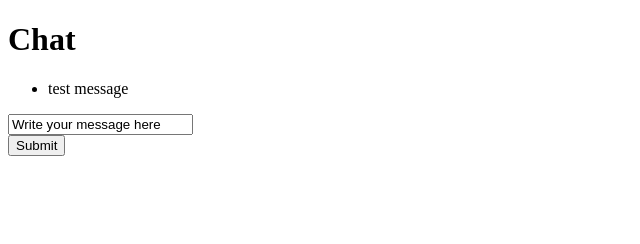
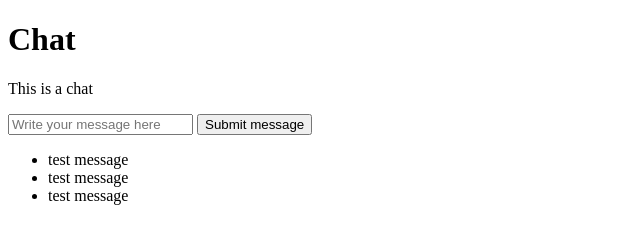
Before and after one commit to katarinatokolyova/chat-project, a plain HTML site: page index.html in a window 1280 px wide. Shown: the whole page, without its empty margins (0-640 px from the left). Drawn offline with Linux system fonts and the light colour scheme.

Commit message:
Now it works
Good job!

```diff
--- a/index.html
+++ b/index.html
@@ -7,58 +7,61 @@
   <title>Document</title>
 </head>
 <body>
-  <script type="text/javascript" src="app.js" charset="utf-8"></script>
+  <h1>Chat</h1>
 
-  <h1>Chat</h1>
-  <div class="container">
-    <!-- Chat Window -->
-    <ul id = "chatWindow">
-      <li>test message</li>
-    </ul>
+  <p>This is a chat</p>
 
-    <!-- Message Form -->
-    <form id="chatForm" action="index.html" method="post">
-      <input id="newMessage" type="text" value="Write your message here">
-      </br>
-      <input id="submitButton" type="submit" value="Submit">
-    </form>
-  </div>
+  <!-- Message Form -->
+  <form id="chatForm">
+    <input id="newMessage" type="text" placeholder="Write your message here">
+    <input type="submit" value="Submit message">
+  </form>
 
-  <script type="text/javascript">
+  <!-- Chat Window -->
+  <ul id= "chatWindow">
+    <li>test message</li>
+    <li>test message</li>
+    <li>test message</li>
+  </ul>
+
+  <script>
+    //For some reason, select title
+    let pageHeader = document.querySelector('h1')
+    console.log('h1 element', pageHeader)
+
     //Select all chat messages
-    let chat = document.querySelectorAll('#chatWindow li');
+    let messages = document.querySelectorAll('#chatWindow li')
     console.log('All chat messages', messages);
 
     //Add event to Form
     //Select form
-    let form = document.querySelector('#chatForm');
+    let form = document.querySelector('#chatForm')
 
     //Override default behavior of submit button
-    form.addEventListener('submit', function(event) {
+    form.addEventListener('submit', function (event) {
 
-      //Prevent form from reloading
+      //Prevent form from reloading page
       event.preventDefault()
 
       //Select input field
-      let inputField = document.querySelector('#newMessage');
+      let inputField = document.querySelector('#newMessage')
 
       //Create new li element
-      let newListElement = document.createElement('li');
+      let newListElement = document.createElement('li')
 
       //Set the text of the li newElement
       newListElement.innerHTML = inputField.value
 
       //Select which list to add new element to
-      let messageList = document.querySelector('#chatWindow');
+      let chatWindow = document.querySelector('#chatWindow')
 
       //Add message to chat
-      chatWindow.appendChild(newListElement);
+      chatWindow.appendChild(newListElement)
 
       //Delete content of input field
       inputField.value = ''
     })
 
   </script>
-
 </body>
 </html>
```
